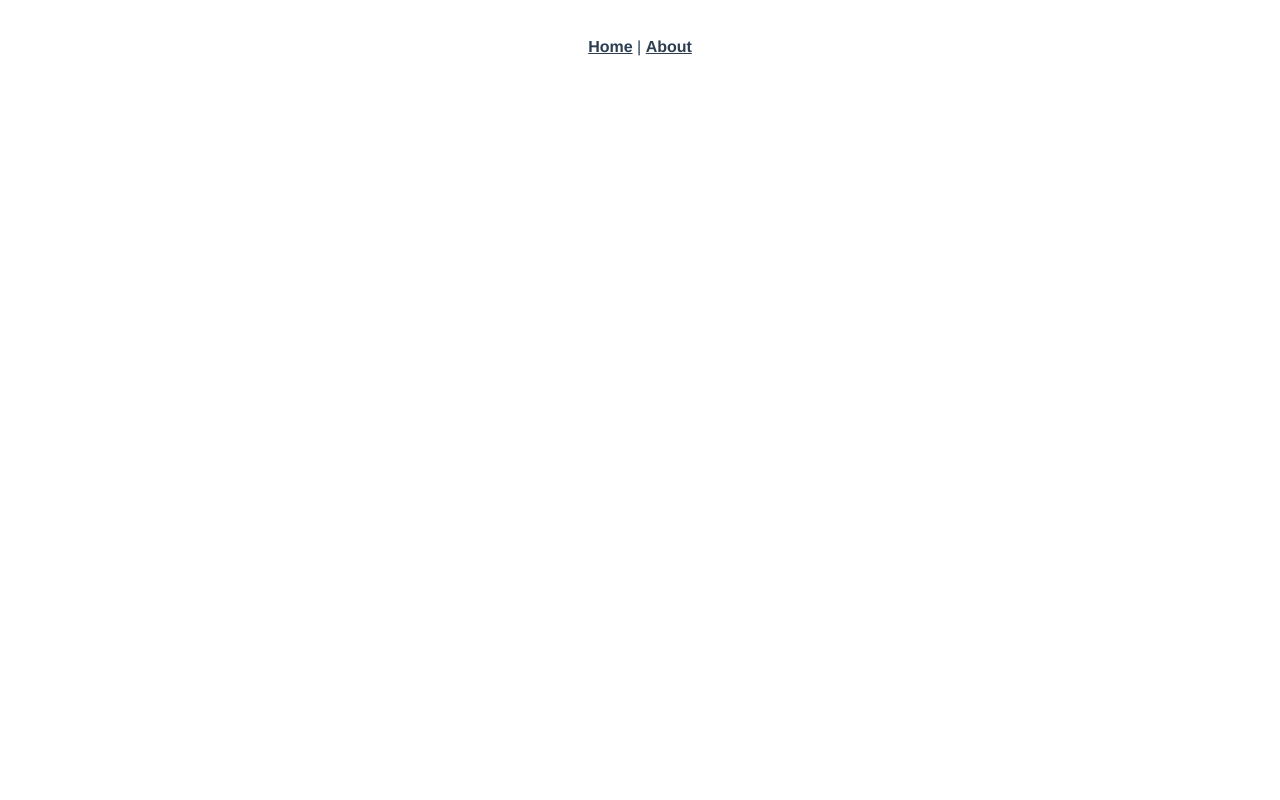
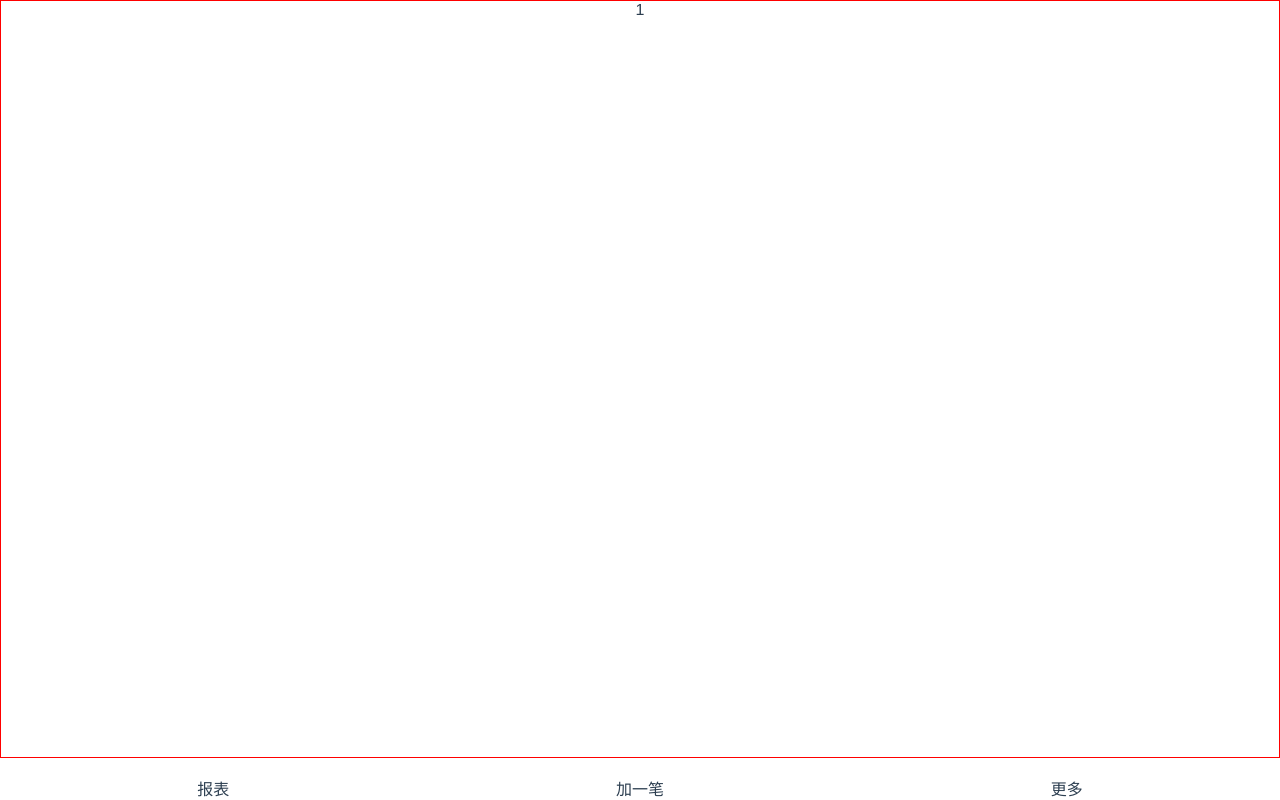
Before and after one commit to wh2887/whale-wallet, a Vue app: page /#/money in a window 1280 px wide. Built offline with nearby package versions, Linux system fonts and the light colour scheme.

Commit message:
完成<Icon />组件

```diff
--- a/public/index.html
+++ b/public/index.html
@@ -9,9 +9,11 @@
 </head>
 <body>
 <noscript>
-      <strong>We're sorry but <%= htmlWebpackPlugin.options.title %> doesn't work properly without JavaScript enabled. Please enable it to continue.</strong>
+    <strong>We're sorry but <%= htmlWebpackPlugin.options.title %> doesn't work properly without JavaScript enabled.
+        Please enable it to continue.</strong>
 </noscript>
 <div id="app"></div>
 <!-- built files will be auto injected -->
+<script src="//at.alicdn.com/t/font_1944932_t2rhpgiw87d.js"></script>
 </body>
 </html>
--- a/src/App.vue
+++ b/src/App.vue
@@ -1,14 +1,12 @@
 <template>
     <div id="app">
-    <div id="nav">
-      <router-link to="/">Home</router-link> |
-      <router-link to="/about">About</router-link>
-    </div>
         <router-view/>
     </div>
 </template>
 
 <style lang="scss">
+    @import "assets/styles/reset.scss";
+
     #app {
         font-family: Avenir, Helvetica, Arial, sans-serif;
         -webkit-font-smoothing: antialiased;
@@ -17,16 +15,4 @@
         color: #2c3e50;
     }
 
-#nav {
-  padding: 30px;
-
-  a {
-    font-weight: bold;
-    color: #2c3e50;
-
-    &.router-link-exact-active {
-      color: #42b983;
-    }
-  }
-}
 </style>
--- /dev/null
+++ b/src/assets/styles/reset.scss
@@ -0,0 +1,22 @@
+* {
+    margin: 0;
+    padding: 0;
+    box-sizing: border-box;
+}
+
+a {
+    text-decoration: none;
+    color: inherit;
+}
+
+ul, ol {
+    list-style: none;
+}
+
+button, input {
+    font-family: inherit;
+}
+
+:focus {
+    outline: none;
+}
--- /dev/null
+++ b/src/components/Icon.vue
@@ -0,0 +1,27 @@
+<template>
+    <div>
+        <svg class="icon" aria-hidden="true">
+            <use :xlink:href=" '#icon-' + name "></use>
+        </svg>
+    </div>
+</template>
+
+<script lang="ts">
+  import Vue from 'vue';
+  import {Component, Prop} from 'vue-property-decorator';
+
+  @Component
+  export default class Icon extends Vue {
+    @Prop() name: undefined;
+  }
+</script>
+
+<style lang="scss" scoped>
+    .icon {
+        width: 1em;
+        height: 1em;
+        vertical-align: -0.15em;
+        fill: currentColor;
+        overflow: hidden;
+    }
+</style>
--- /dev/null
+++ b/src/components/Layout.vue
@@ -0,0 +1,36 @@
+<template>
+    <div class="wrapper">
+        <div class="content">
+            1
+        </div>
+        <Nav/>
+    </div>
+</template>
+
+<script lang="ts">
+  import Vue from 'vue';
+  import {Component} from 'vue-property-decorator';
+  import Nav from '@/components/Nav.vue';
+
+  @Component({
+    components: {Nav}
+  })
+  export default class Layout extends Vue {
+
+  }
+</script>
+
+<style lang="scss" scoped>
+    .wrapper {
+        display: flex;
+        flex-direction: column;
+        height: 100vh;
+
+        > .content {
+            border: 1px solid red;
+            flex-grow: 1;
+            overflow: auto;
+        }
+
+    }
+</style>
--- /dev/null
+++ b/src/components/Nav.vue
@@ -0,0 +1,42 @@
+<template>
+    <nav>
+        <div class="item">
+            <Icon name="statistics"/>
+            <span>报表</span>
+        </div>
+        <div class="item">
+            <Icon name="NavAdd"/>
+            <span>加一笔</span>
+        </div>
+        <div class="item">
+            <Icon name="more"/>
+            <span>更多</span>
+        </div>
+    </nav>
+</template>
+
+<script lang="ts">
+  import Vue from 'vue';
+  import {Component} from 'vue-property-decorator';
+  import Icon from '@/components/Icon.vue';
+
+  @Component({
+    components: {Icon}
+  })
+  export default class Nav extends Vue {
+
+  }
+</script>
+
+<style lang="scss" scoped>
+    nav {
+        display: flex;
+        justify-content: center;
+        align-items: center;
+
+        .item {
+            width: 33.3333%;
+
+        }
+    }
+</style>
--- a/src/router/index.ts
+++ b/src/router/index.ts
@@ -1,27 +1,50 @@
-import Vue from 'vue'
-import VueRouter, { RouteConfig } from 'vue-router'
-import Home from '../views/Home.vue'
+import Vue from 'vue';
+import VueRouter, {RouteConfig} from 'vue-router';
+import Money from '@/views/Money.vue';
+import Statistics from '@/views/Statistics.vue';
+import More from '@/views/More.vue';
+import NotFound from '@/views/NotFound.vue';
 
-Vue.use(VueRouter)
+Vue.use(VueRouter);
 
-  const routes: Array<RouteConfig> = [
+const routes: Array<RouteConfig> = [
   {
     path: '/',
-    name: 'Home',
-    component: Home
+    redirect: '/money'
   },
   {
-    path: '/about',
-    name: 'About',
-    // route level code-splitting
-    // this generates a separate chunk (about.[hash].js) for this route
-    // which is lazy-loaded when the route is visited.
-    component: () => import(/* webpackChunkName: "about" */ '../views/About.vue')
+    path: '/money',
+    component: Money
+  },
+  {
+    path: '/statistics',
+    component: Statistics
+  },
+  {
+    path: '/more',
+    component: More
+  },
+  {
+    path: '*',
+    component: NotFound
   }
-]
+  // {
+  //   path: '/',
+  //   name: 'Home',
+  //   component: Home
+  // },
+  // {
+  //   path: '/about',
+  //   name: 'About',
+  //   // route level code-splitting
+  //   // this generates a separate chunk (about.[hash].js) for this route
+  //   // which is lazy-loaded when the route is visited.
+  //   component: () => import(/* webpackChunkName: "about" */ '../views/About.vue')
+  // }
+];
 
 const router = new VueRouter({
   routes
-})
+});
 
-export default router
+export default router;
--- /dev/null
+++ b/src/views/Money.vue
@@ -0,0 +1,23 @@
+<template>
+    <Layout>
+        123
+        <Nav/>
+    </Layout>
+</template>
+
+<script lang="ts">
+  import Vue from 'vue';
+  import {Component} from 'vue-property-decorator';
+  import Layout from '@/components/Layout.vue';
+  import Nav from '@/components/Nav.vue';
+
+  @Component({
+    components: {Nav, Layout}
+  })
+  export default class Money extends Vue {
+
+  }
+</script>
+
+<style lang="scss" scoped>
+</style>
--- /dev/null
+++ b/src/views/More.vue
@@ -0,0 +1,19 @@
+<template>
+    <div>
+        更多
+    </div>
+</template>
+
+<script lang="ts">
+  import Vue from 'vue';
+  import {Component} from 'vue-property-decorator';
+
+  @Component
+  export default class More extends Vue {
+
+  }
+</script>
+
+<style lang="scss" scoped>
+
+</style>
--- /dev/null
+++ b/src/views/NotFound.vue
@@ -0,0 +1,19 @@
+<template>
+    <div>
+        页面不存在 404
+    </div>
+</template>
+
+<script lang="ts">
+  import Vue from 'vue';
+  import {Component} from 'vue-property-decorator';
+
+  @Component
+  export default class NotFound extends Vue {
+
+  }
+</script>
+
+<style lang="scss" scoped>
+
+</style>
--- /dev/null
+++ b/src/views/Statistics.vue
@@ -0,0 +1,19 @@
+<template>
+    <div>
+        报表
+    </div>
+</template>
+
+<script lang="ts">
+  import Vue from 'vue';
+  import {Component} from 'vue-property-decorator';
+
+  @Component
+  export default class Statistics extends Vue {
+
+  }
+</script>
+
+<style lang="scss" scoped>
+
+</style>
```
Lines whose indentation alone changed are shown as unchanged.
